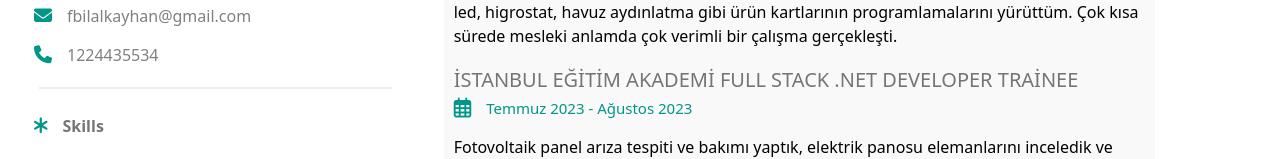
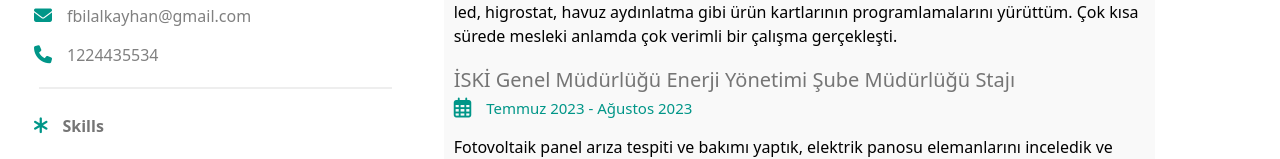
Before and after one commit to BilalKayhan/Cv-Template, a plain HTML site: page index.html in a window 1280 px wide. Shown: the part 395-554 px from the top of the page. Drawn offline with nearby package versions, Linux system fonts and the light colour scheme.

Commit message:
Hatalı girilen bir başlık düzeltildi

```diff
--- a/index.html
+++ b/index.html
@@ -84,7 +84,7 @@
                         </p>
                     </div>
                     <div class="job">
-                        <h3>İSTANBUL EĞİTİM AKADEMİ FULL STACK .NET DEVELOPER TRAİNEE</h3>
+                        <h3>İSKİ Genel Müdürlüğü Enerji Yönetimi Şube Müdürlüğü Stajı</h3>
                         <li><a href=""><i class="fa-regular fa-calendar-days"></i>Temmuz 2023 - Ağustos 2023</a></li>
                         <p class="job-description">
                             Fotovoltaik panel arıza tespiti ve bakımı yaptık, elektrik panosu elemanlarını inceledik ve Autocad çizim programında proje bazlı çalışmalar yürüttük.
```
